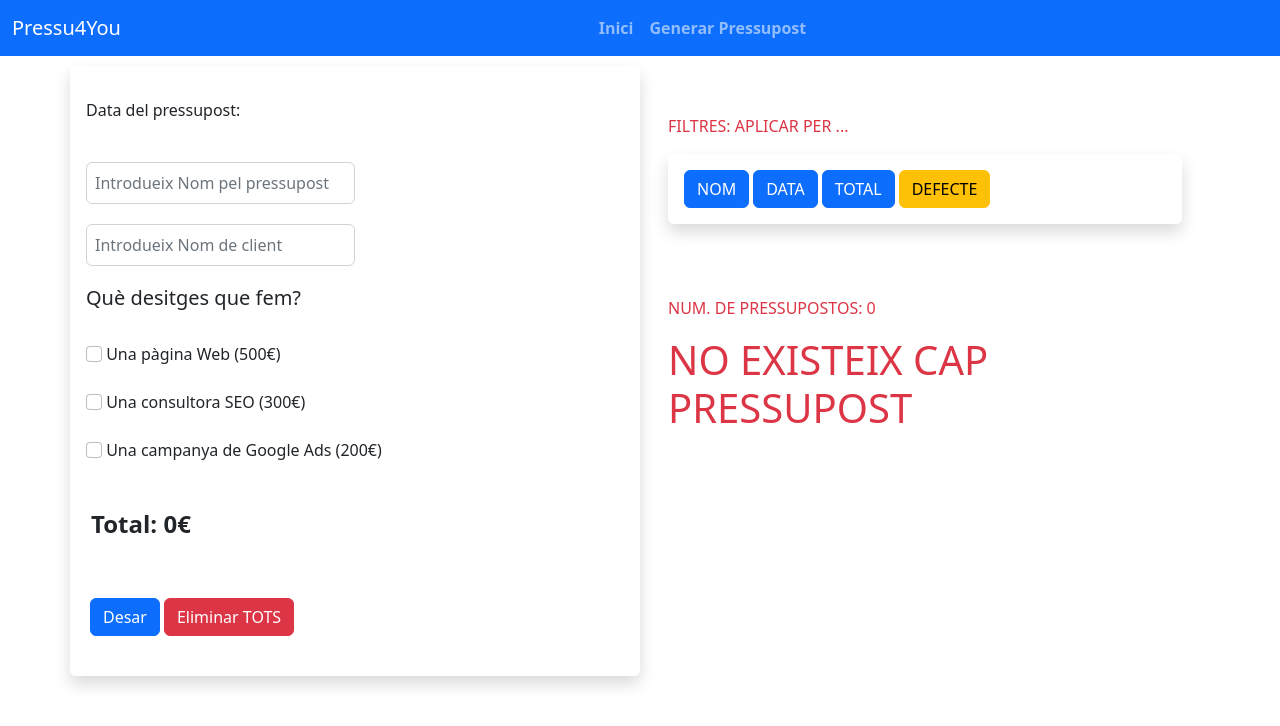
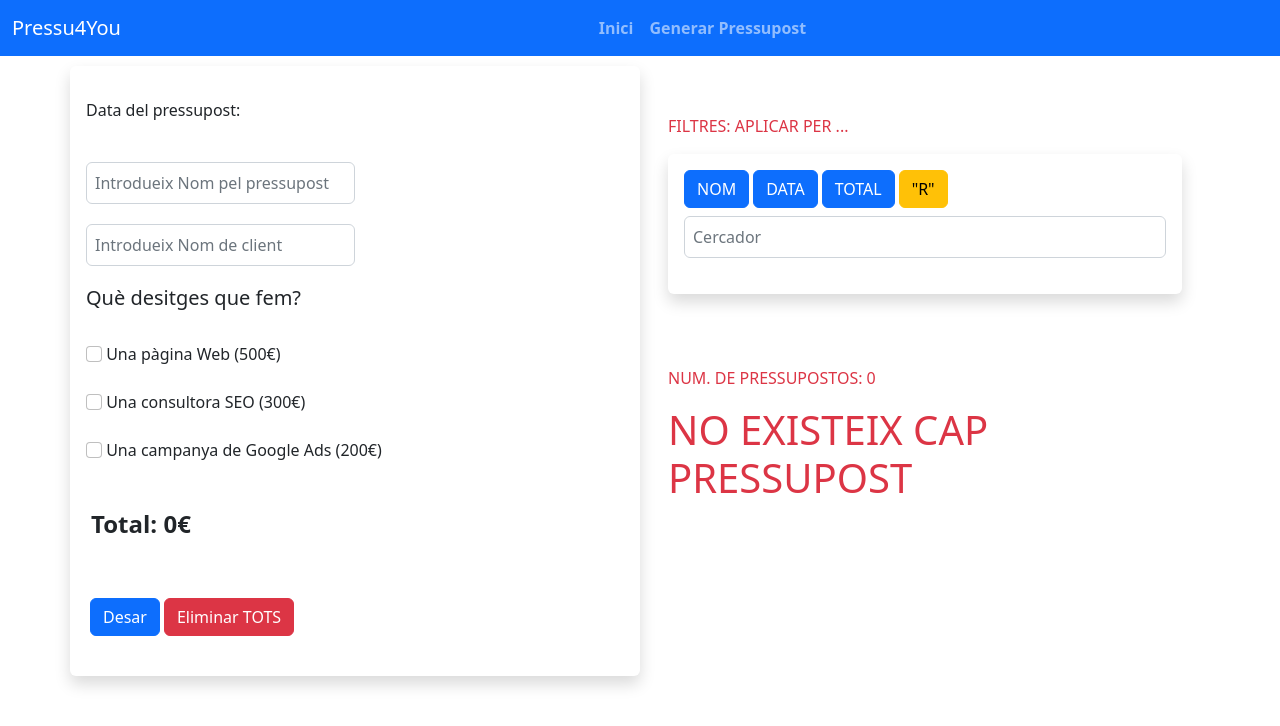
Before and after one commit to Xavi-BCN/sprint7-a, a React (Create React App) app: page /budgets in a window 1280 px wide. Shown: the top 726 px of the page. Built offline with nearby package versions, Linux system fonts and the light colour scheme.

Commit message:
Exercise 9 - Traying Show budgets by input

```diff
--- a/src/components/PanelBudgetsList.jsx
+++ b/src/components/PanelBudgetsList.jsx
@@ -1,29 +1,57 @@
-import { useState } from "react";
+import { useState, useEffect } from "react";
 import BudgetItem from "./BudgetItem";
 
 const PanelBudgetsList = ({ listBudgets, actionDelete, actionModify }) => {
 
   const [action, setAction] = useState(0);
 
-  function onFilter(filter) {
+  // const [searchBudget, setSearchBudget] = useState([]);
+  //   useEffect(() => {
+  //  }, [searchBudget])
+
+
+
+
+  function onFilter(filter, search) {
 
     if (filter === 'byName') {
       listBudgets.sort((x, y) => x.budgetName.localeCompare(y.budgetName))
-      setAction(()=> action + 1)
     }
     if (filter === 'byDate') {
       listBudgets.sort((x, y) => x.date.localeCompare(y.date))
-      setAction(()=> action + 1)
     }
     if (filter === 'byTotal') {
       listBudgets.sort((x, y) => (y.total)-(x.total))
-      setAction(()=> action + 1)
     }
     if (filter === 'byDefault') {
       listBudgets.sort((x, y) => x.date.localeCompare(y.date))
-      setAction(()=> action + 1)
     }
+    if (filter === 'bySearch') {
+      search = (search.toUpperCase());
+      console.log(search);
+      //listBudgets.filter(presu => presu.budgetName.includes(search,0))
+      const searchBudget = listBudgets.filter(presu => presu.budgetName.includes(search,0))
+      listBudgets = searchBudget
+      console.log(searchBudget);
+      console.log(listBudgets)
+      //console.log(listBudgets.filter(presu => presu.budgetName.includes(search,0)))
+    }
+
+    //setSearchBudget(search)
+    setAction(()=> action + 1)
   }
+
+
+  const handleSearchBudget = (value) => {
+    //let searchBudget = (value.toUpperCase())
+    //console.log(searchBudget)
+    //listBudgets.map(presu => presu.budgetName.includes(searchBudget))
+    //listBudgets.filter(presu => presu.budgetName === searchBudget);
+    //console.log(searchBudget)
+    //setAction(()=> action + 1)
+    //setSearchBudget(value.toUpperCase())
+  }
+
 
   return (
     <>
@@ -47,8 +75,14 @@ const PanelBudgetsList = ({ listBudgets, actionDelete, actionModify }) => {
           <button type="button"
           className="btn btn-warning ms-1 my-auto"
           onClick={event => onFilter('byDefault')}>
-          DEFECTE
+          "R"
           </button>
+          <input
+            className="form-control p-2 mt-2"
+            type="text"
+            placeholder="Cercador"
+            onChange={event => onFilter('bySearch', event.target.value)}
+          ></input>
         </div><br />
 
         <p>NUM. DE PRESSUPOSTOS: {listBudgets.length}</p>
```
